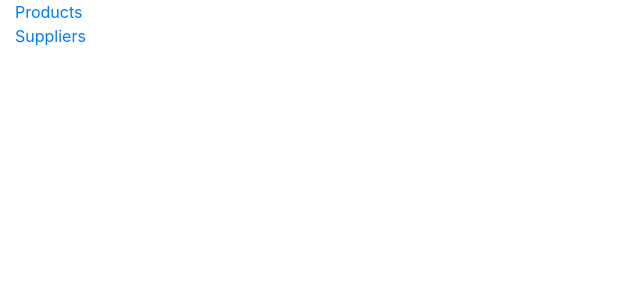
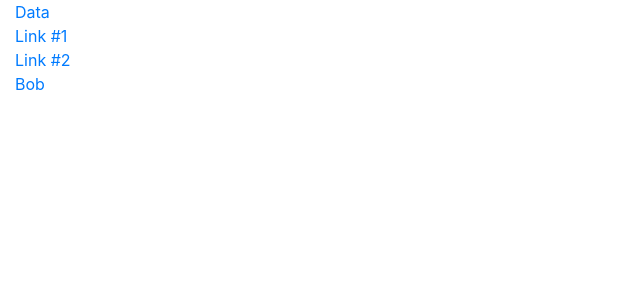
Before and after one commit to AbdulrhmnGhanem/react-sports, a React (Create React App) app: page / in a window 1280 px wide. Shown: the top 300 px of the page, without its empty margins (0-640 px from the left). Built offline with nearby package versions, Linux system fonts and the light colour scheme.

Commit message:
using exact routes

```diff
--- a/src/components/Selector.js
+++ b/src/components/Selector.js
@@ -1,11 +1,12 @@
 import React, {Component} from "react";
 import { BrowserRouter as Router, Link, Route } from "react-router-dom";
-import { ProductDisplay } from "./products/ProductDisplay";
-import { SupplierDisplay } from "./suppliers/SupplierDisplay";
+// import { ProductDisplay } from "./products/ProductDisplay";
+// import { SupplierDisplay } from "./suppliers/SupplierDisplay";
 
 
 class Selector extends Component {
 
+    renderMessage = msg => <h5 className="bg-info text-white m-2 p-2">{ msg }</h5>;
 
     render() {
         return(
@@ -13,19 +14,17 @@ class Selector extends Component {
                 <div className="container-fluid">
                     <div className="row">
                         <div className="col-2">
-                            <div><Link to="/products">Products</Link></div>
-                            <div><Link to="/suppliers">Suppliers</Link></div>
+                            <div><Link to="/data/">Data</Link></div>
+                            <div><Link to="/data/one">Link #1</Link></div>
+                            <div><Link to="/data/two">Link #2</Link></div>
+                            <div><Link to="/people/bob">Bob</Link></div>
                         </div>
                         <div className="col">
-                            <Route path="/products" render={ routeProps =>
-                                <ProductDisplay myProp="myValue" /> } />
-                            <Route path="/suppliers" render={ routeProps =>
-                                <React.Fragment>
-                                    <h4 className="bg-info text-center text-white p-2">
-                                        Suppliers
-                                    </h4>
-                                    <SupplierDisplay />
-                                </React.Fragment> } />
+                            <Route path="/data"
+                                   exact
+                                   render={ () => this.renderMessage("route #1") } />
+                            <Route path="/data/two"
+                                   render={() => this.renderMessage("route #2")}/>
                         </div>
                     </div>
                 </div>
```
